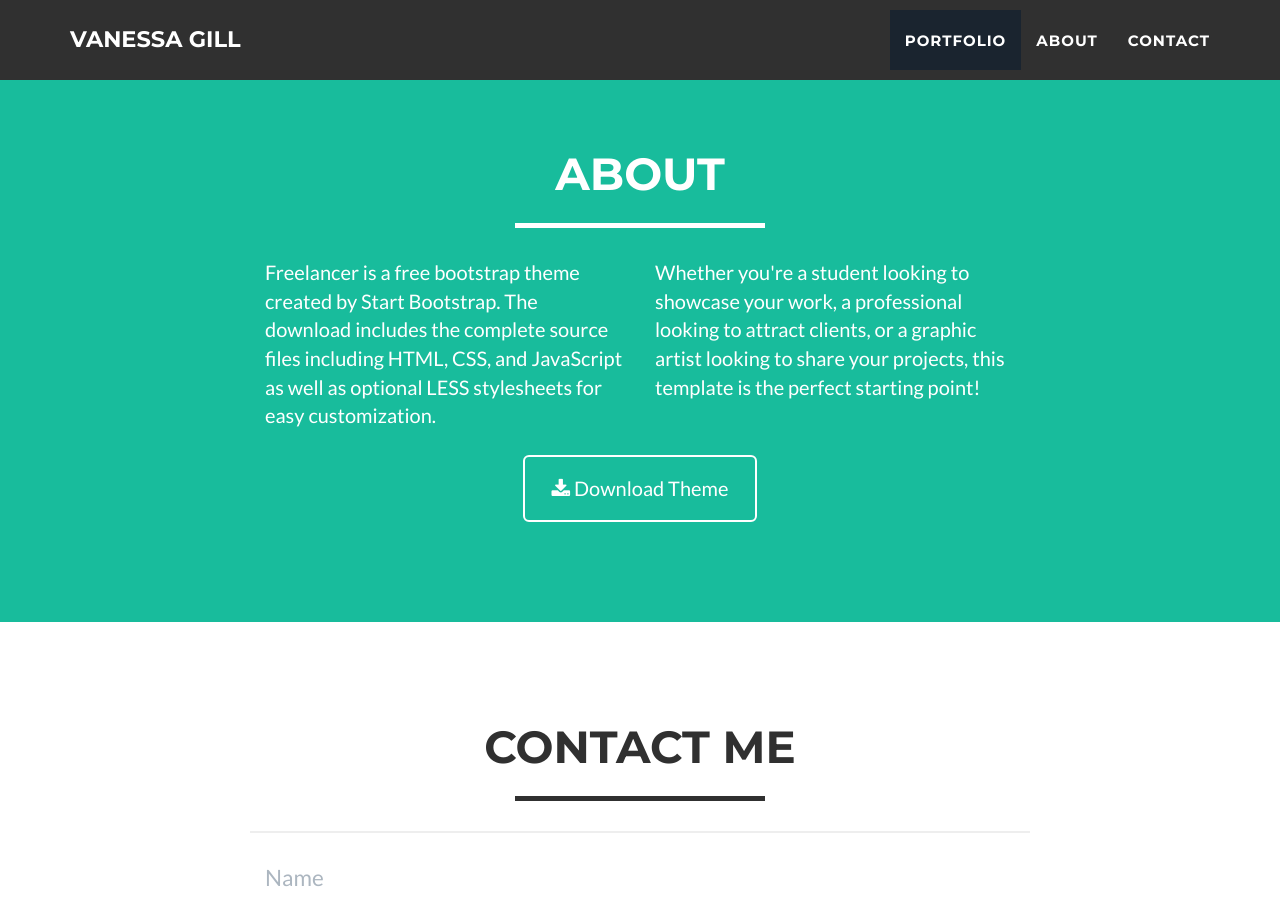
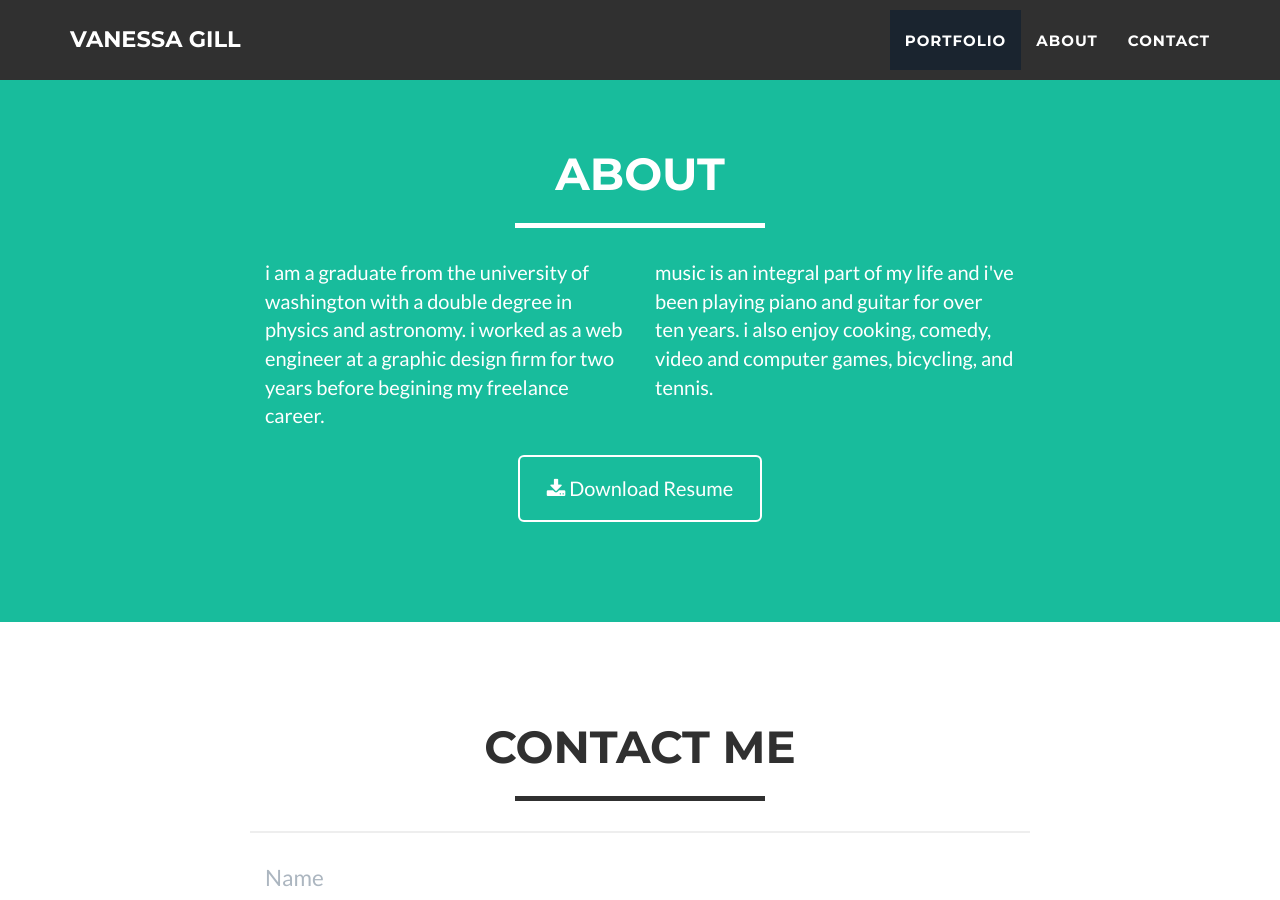
Before and after one commit to cnvrsepnk/cnvrsepnk.github.io, a Jekyll site: the page built from index.html, in a window 1280 px wide and 900 px high, scrolled down 1585 px. Built offline with Jekyll 4.4.1, drawn with Linux system fonts in a browser that asks for light colours; some of the changed text lies outside the part shown.

Commit message:
added resume to about section

```diff
--- a/_includes/about.html
+++ b/_includes/about.html
@@ -9,14 +9,14 @@
             </div>
             <div class="row">
                 <div class="col-lg-4 col-lg-offset-2">
-                    <p>Freelancer is a free bootstrap theme created by Start Bootstrap. The download includes the complete source files including HTML, CSS, and JavaScript as well as optional LESS stylesheets for easy customization.</p>
+                    <p>i am a graduate from the university of washington with a double degree in physics and astronomy. i worked as a web engineer at a graphic design firm for two years before begining my freelance career.</p>
                 </div>
                 <div class="col-lg-4">
-                    <p>Whether you're a student looking to showcase your work, a professional looking to attract clients, or a graphic artist looking to share your projects, this template is the perfect starting point! </p>
+                    <p>music is an integral part of my life and i've been playing piano and guitar for over ten years. i also enjoy cooking, comedy, video and computer games, bicycling, and tennis.</p>
                 </div>
                 <div class="col-lg-8 col-lg-offset-2 text-center">
-                    <a href="#" class="btn btn-lg btn-outline">
-                        <i class="fa fa-download"></i> Download Theme
+                    <a href="img/resume.pdf" target="_blank" class="btn btn-lg btn-outline">
+                        <i class="fa fa-download"></i> Download Resume
                     </a>
                 </div>
             </div>
--- a/_includes/header.html
+++ b/_includes/header.html
@@ -7,7 +7,7 @@
                     <div class="intro-text">
                         <span class="name">{{ site.title }}</span>
                         <hr class="star-light">
-                        <span class="skills">Web Developer - Design Dabbler - Cat Enthusiast</span>
+                        <span class="skills">web developer - design dabbler - cat enthusiast</span>
                     </div>
                 </div>
             </div>
```
Also changed, not shown: 1 other file.
